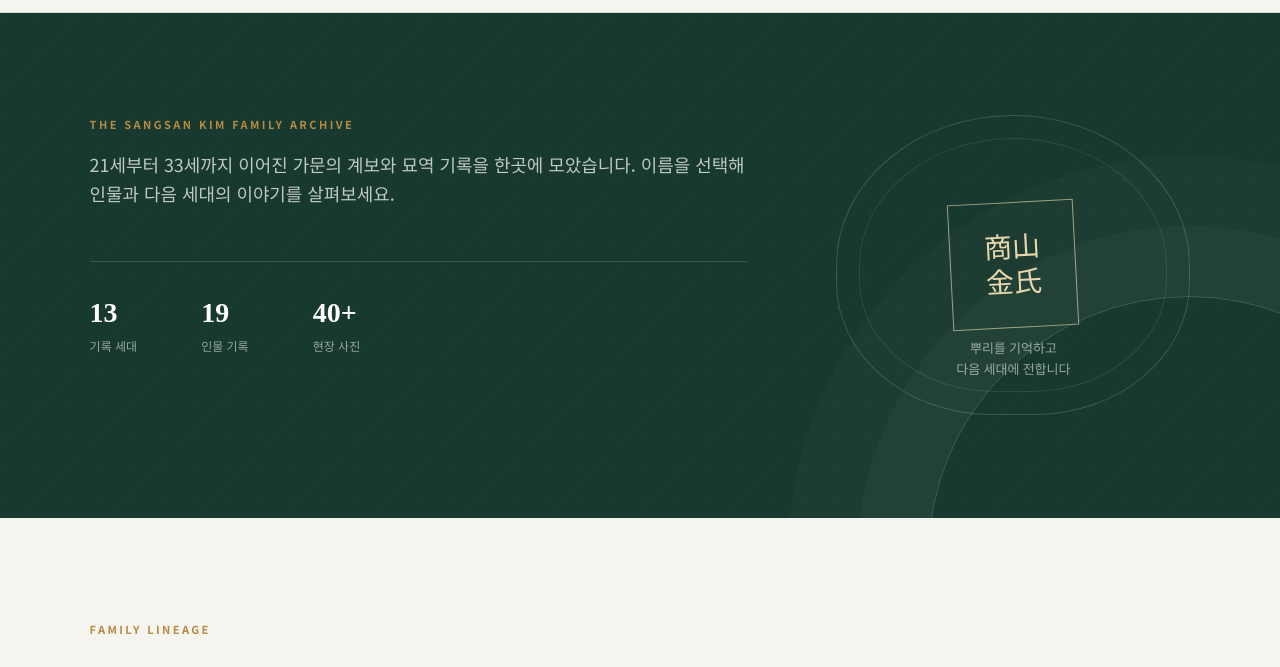
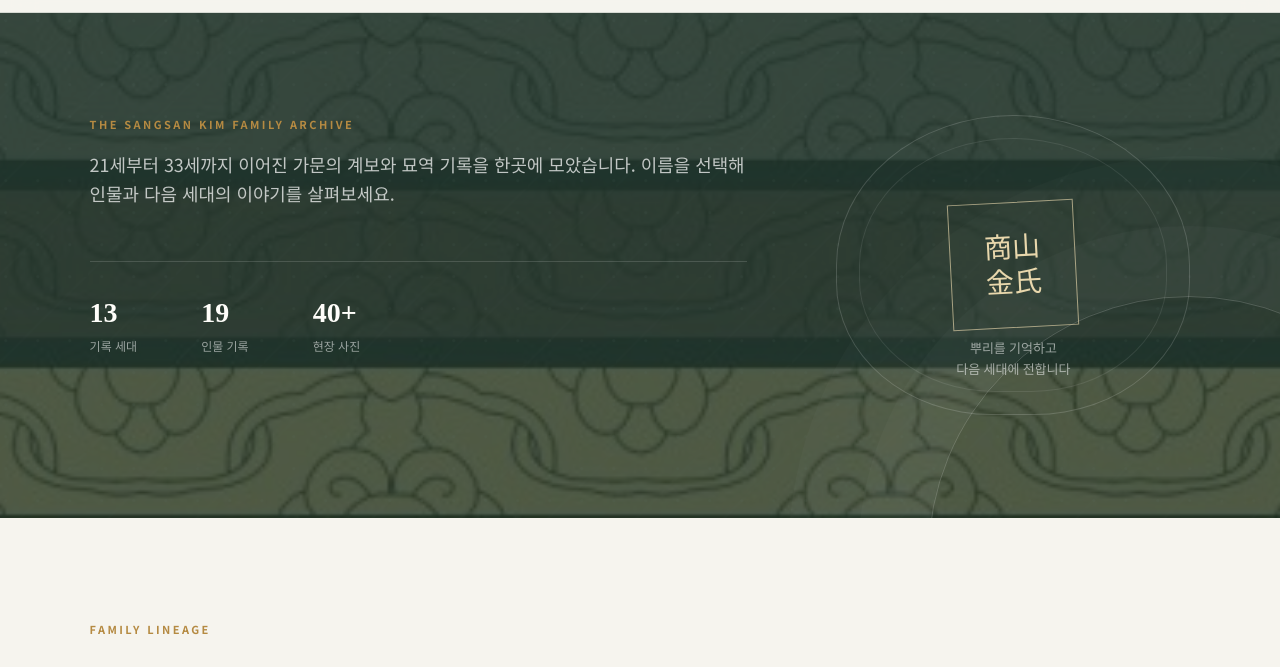
Before and after one commit to luckypencil/html, a plain HTML site: page index.html in a window 1280 px wide. Shown: the part 67-734 px from the top of the page. Drawn offline with Linux system fonts and the light colour scheme.

Commit message:
Restore relative hero background asset

```diff
--- a/css/mobile.css
+++ b/css/mobile.css
@@ -1,10 +1,13 @@
 /* Mobile-first refinements layered over the desktop design. */
 .hero::before {
   opacity: .32;
-  background:
+  background-image:
     radial-gradient(circle at 18% 24%, rgba(255, 255, 255, .08) 0 1px, transparent 2px),
-    linear-gradient(135deg, transparent 0 47%, rgba(255, 255, 255, .025) 48% 49%, transparent 50% 100%);
-  background-size: 32px 32px, 88px 88px;
+    linear-gradient(135deg, transparent 0 47%, rgba(255, 255, 255, .025) 48% 49%, transparent 50% 100%),
+    url("../image/background.jpg");
+  background-repeat: repeat, repeat, repeat-x;
+  background-position: 0 0, 0 0, center;
+  background-size: 32px 32px, 88px 88px, auto 100%;
 }
 .hero h1 {
   font-size: clamp(38px, 5vw, 64px);
--- a/index.html
+++ b/index.html
@@ -8,7 +8,7 @@
   <title>상산김씨 세보 | 가문의 기록</title>
   <link rel="preconnect" href="https://fonts.googleapis.com"><link rel="preconnect" href="https://fonts.gstatic.com" crossorigin>
   <link href="https://fonts.googleapis.com/css2?family=Noto+Sans+KR:wght@400;500;600;700&family=Noto+Serif+KR:wght@600;700&display=swap" rel="stylesheet">
-  <link rel="stylesheet" href="css/styles.css"><link rel="stylesheet" href="css/mobile.css?v=20260827-3"><script src="js/family.js" defer></script><script src="js/app.js" defer></script>
+  <link rel="stylesheet" href="css/styles.css"><link rel="stylesheet" href="css/mobile.css?v=20260827-4"><script src="js/family.js" defer></script><script src="js/app.js" defer></script>
 </head>
 <body>
   <a class="skip-link" href="#main">본문으로 바로가기</a>
```
